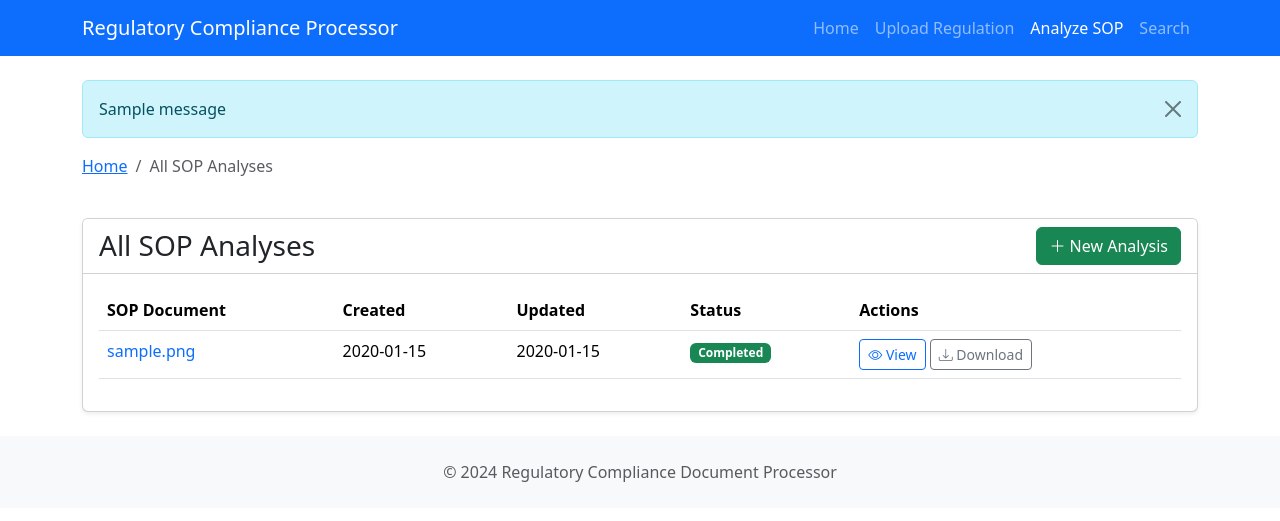
After one commit to interface-aaryan/take-home-task, a Flask app: page /all_analyses in a window 1280 px wide. The commit adds this page. Shown: the top 521 px of the page. Run offline with Flask 3, Linux system fonts and the light colour scheme; tables that the repository leaves empty hold one stand-in row (values such as "Sample post"); one stand-in notice (Sample message) is shown.

Commit message:
added sop caching

```diff
--- a/regulation_task/regulatory_compliance_processor/web/app.py
+++ b/regulation_task/regulatory_compliance_processor/web/app.py
@@ -223,24 +223,45 @@ def index():
     vector_stats = vector_store.get_stats()
     documents = document_store.get_all_documents(include_latest_version=True)
 
-    # Get recent analyses
+    # Get recent analyses from database
+    db_analyses = document_store.get_all_sop_analyses(limit=5)
+
+    # Convert to the format expected by the template
     recent_analyses = []
-    analysis_files = os.path.join(app.config['UPLOAD_FOLDER'], "analysis_*.json")
-    for file_path in sorted(glob.glob(analysis_files), key=os.path.getmtime, reverse=True)[:5]:
-        try:
+    for analysis in db_analyses:
+        recent_analyses.append({
+            "id": analysis["id"],
+            "filename": analysis["filename"],
+            "status": analysis["status"],
+            "timestamp": analysis["updated_at"]
+        })
+
+    # If we have fewer than 5 analyses from database, supplement with file-based ones
+    if len(recent_analyses) < 5:
+        analysis_files = os.path.join(app.config['UPLOAD_FOLDER'], "analysis_*.json")
+        for file_path in sorted(glob.glob(analysis_files), key=os.path.getmtime, reverse=True):
+            # Skip if we already have this analysis
             analysis_id = os.path.basename(file_path).replace("analysis_", "").replace(".json", "")
-            with open(file_path, 'r') as f:
-                analysis_data = json.load(f)
+            if any(a["id"] == analysis_id for a in recent_analyses):
+                continue
 
-            analysis_info = {
-                "id": analysis_id,
-                "filename": analysis_data.get("filename", os.path.basename(file_path)),
-                "status": analysis_data.get("status", "completed"),
-                "timestamp": analysis_data.get("timestamp", datetime.fromtimestamp(os.path.getmtime(file_path)).isoformat())
-            }
-            recent_analyses.append(analysis_info)
-        except Exception as e:
-            logger.error(f"Error loading analysis file {file_path}: {str(e)}")
+            try:
+                with open(file_path, 'r') as f:
+                    analysis_data = json.load(f)
+
+                analysis_info = {
+                    "id": analysis_id,
+                    "filename": analysis_data.get("filename", os.path.basename(file_path)),
+                    "status": analysis_data.get("status", "completed"),
+                    "timestamp": analysis_data.get("timestamp", datetime.fromtimestamp(os.path.getmtime(file_path)).isoformat())
+                }
+                recent_analyses.append(analysis_info)
+
+                # Stop if we have 5 analyses
+                if len(recent_analyses) >= 5:
+                    break
+            except Exception as e:
+                logger.error(f"Error loading analysis file {file_path}: {str(e)}")
 
     return render_template(
         'index.html',
@@ -354,14 +375,24 @@ def analyze_sop():
                 # Generate unique analysis ID
                 analysis_id = str(uuid.uuid4())
 
-                # Create a placeholder result file with processing status
+                # Create a placeholder in the database
+                current_time = datetime.now().isoformat()
                 processing_status = {
                     "status": "processing",
                     "filename": filename,
-                    "timestamp": datetime.now().isoformat(),
+                    "timestamp": current_time,
                     "message": "SOP analysis in progress. This page will automatically refresh."
                 }
 
+                # Add record to database with processing status
+                document_store.add_sop_analysis(
+                    analysis_id,
+                    filename,
+                    "processing",
+                    json.dumps(processing_status)
+                )
+
+                # Also create file for compatibility
                 analysis_file = os.path.join(app.config['UPLOAD_FOLDER'], f"analysis_{analysis_id}.json")
                 with open(analysis_file, 'w') as f:
                     json.dump(processing_status, f, indent=2)
@@ -456,6 +487,54 @@ def document_version(document_id, version_number):
 @app.route('/view_analysis/<analysis_id>')
 def view_analysis(analysis_id):
     """View compliance analysis results with status handling"""
+    # First try to get from database
+    analysis_record = document_store.get_sop_analysis(analysis_id)
+
+    if analysis_record:
+        # Get status from database record
+        status = analysis_record.get('status')
+
+        if status == 'processing':
+            # Analysis is still processing
+            try:
+                analysis_data = json.loads(analysis_record.get('result_json', '{}'))
+                return render_template('analysis_processing.html',
+                                      analysis_id=analysis_id,
+                                      filename=analysis_record.get('filename', 'SOP document'),
+                                      message=analysis_data.get('message', 'Processing in progress'))
+            except:
+                # If we can't parse the JSON, just show generic processing
+                return render_template('analysis_processing.html',
+                                      analysis_id=analysis_id,
+                                      filename=analysis_record.get('filename', 'SOP document'),
+                                      message='Processing in progress')
+
+        elif status == 'failed':
+            # Analysis failed
+            try:
+                analysis_data = json.loads(analysis_record.get('result_json', '{}'))
+                return render_template('analysis_failed.html',
+                                      analysis_id=analysis_id,
+                                      filename=analysis_record.get('filename', 'SOP document'),
+                                      error=analysis_data.get('error', 'Unknown error'))
+            except:
+                # If we can't parse the JSON, show generic error
+                return render_template('analysis_failed.html',
+                                      analysis_id=analysis_id,
+                                      filename=analysis_record.get('filename', 'SOP document'),
+                                      error='Unknown error occurred during analysis')
+
+        else:
+            # Analysis completed successfully
+            try:
+                analysis_data = json.loads(analysis_record.get('result_json', '{}'))
+                return render_template('view_analysis.html', analysis=analysis_data)
+            except Exception as e:
+                logger.error(f"Error parsing analysis JSON {analysis_id}: {str(e)}")
+                flash(f'Error loading analysis results: {str(e)}')
+                return redirect(url_for('index'))
+
+    # Fall back to file-based approach if not in database
     analysis_file = os.path.join(app.config['UPLOAD_FOLDER'], f"analysis_{analysis_id}.json")
 
     if not os.path.exists(analysis_file):
@@ -495,6 +574,55 @@ def all_documents():
     return render_template(
         'all_documents.html',
         documents=documents
+    )
+
+@app.route('/all_analyses')
+def all_analyses():
+    """View all SOP analyses"""
+    # Get all analyses from database
+    db_analyses = document_store.get_all_sop_analyses()
+
+    # Convert to the format expected by the template
+    analyses = []
+    for analysis in db_analyses:
+        analyses.append({
+            "id": analysis["id"],
+            "filename": analysis["filename"],
+            "status": analysis["status"],
+            "created_at": analysis["created_at"],
+            "updated_at": analysis["updated_at"]
+        })
+
+    # Supplement with file-based analyses that might not be in the database
+    analysis_files = os.path.join(app.config['UPLOAD_FOLDER'], "analysis_*.json")
+    for file_path in glob.glob(analysis_files):
+        analysis_id = os.path.basename(file_path).replace("analysis_", "").replace(".json", "")
+
+        # Skip if we already have this analysis
+        if any(a["id"] == analysis_id for a in analyses):
+            continue
+
+        try:
+            with open(file_path, 'r') as f:
+                analysis_data = json.load(f)
+
+            file_mtime = datetime.fromtimestamp(os.path.getmtime(file_path)).isoformat()
+            analyses.append({
+                "id": analysis_id,
+                "filename": analysis_data.get("filename", os.path.basename(file_path)),
+                "status": analysis_data.get("status", "completed"),
+                "created_at": analysis_data.get("timestamp", file_mtime),
+                "updated_at": file_mtime
+            })
+        except Exception as e:
+            logger.error(f"Error loading analysis file {file_path}: {str(e)}")
+
+    # Sort by updated_at
+    analyses.sort(key=lambda x: x["updated_at"], reverse=True)
+
+    return render_template(
+        'all_analyses.html',
+        analyses=analyses
     )
 
 @app.route('/search', methods=['GET', 'POST'])
--- /dev/null
+++ b/regulation_task/regulatory_compliance_processor/web/templates/all_analyses.html
@@ -0,0 +1,152 @@
+<!DOCTYPE html>
+<html lang="en">
+<head>
+    <meta charset="UTF-8">
+    <meta name="viewport" content="width=device-width, initial-scale=1.0">
+    <title>All SOP Analyses</title>
+    <link href="https://cdn.jsdelivr.net/npm/bootstrap@5.3.0-alpha1/dist/css/bootstrap.min.css" rel="stylesheet">
+    <link rel="stylesheet" href="https://cdn.jsdelivr.net/npm/bootstrap-icons@1.11.1/font/bootstrap-icons.css">
+    <style>
+        .analysis-card {
+            transition: transform 0.3s;
+            margin-bottom: 20px;
+        }
+        .analysis-card:hover {
+            transform: translateY(-5px);
+            box-shadow: 0 5px 15px rgba(0,0,0,0.1);
+        }
+        .status-badge {
+            margin-left: 10px;
+        }
+    </style>
+</head>
+<body>
+    <nav class="navbar navbar-expand-lg navbar-dark bg-primary">
+        <div class="container">
+            <a class="navbar-brand" href="/">Regulatory Compliance Processor</a>
+            <button class="navbar-toggler" type="button" data-bs-toggle="collapse" data-bs-target="#navbarNav">
+                <span class="navbar-toggler-icon"></span>
+            </button>
+            <div class="collapse navbar-collapse" id="navbarNav">
+                <ul class="navbar-nav ms-auto">
+                    <li class="nav-item">
+                        <a class="nav-link" href="/">Home</a>
+                    </li>
+                    <li class="nav-item">
+                        <a class="nav-link" href="/upload_regulatory">Upload Regulation</a>
+                    </li>
+                    <li class="nav-item">
+                        <a class="nav-link active" href="/analyze_sop">Analyze SOP</a>
+                    </li>
+                    <li class="nav-item">
+                        <a class="nav-link" href="/search">Search</a>
+                    </li>
+                </ul>
+            </div>
+        </div>
+    </nav>
+
+    <div class="container my-4">
+        {% with messages = get_flashed_messages() %}
+            {% if messages %}
+                {% for message in messages %}
+                    <div class="alert alert-info alert-dismissible fade show">
+                        {{ message }}
+                        <button type="button" class="btn-close" data-bs-dismiss="alert"></button>
+                    </div>
+                {% endfor %}
+            {% endif %}
+        {% endwith %}
+
+        <div class="row mb-4">
+            <div class="col-12">
+                <nav aria-label="breadcrumb">
+                    <ol class="breadcrumb">
+                        <li class="breadcrumb-item"><a href="/">Home</a></li>
+                        <li class="breadcrumb-item active">All SOP Analyses</li>
+                    </ol>
+                </nav>
+            </div>
+        </div>
+
+        <div class="row mb-4">
+            <div class="col-12">
+                <div class="card shadow-sm">
+                    <div class="card-header bg-white d-flex justify-content-between align-items-center">
+                        <h3 class="mb-0">All SOP Analyses</h3>
+                        <a href="/analyze_sop" class="btn btn-success">
+                            <i class="bi bi-plus-lg"></i> New Analysis
+                        </a>
+                    </div>
+                    <div class="card-body">
+                        {% if analyses %}
+                            <div class="table-responsive">
+                                <table class="table table-hover">
+                                    <thead>
+                                        <tr>
+                                            <th>SOP Document</th>
+                                            <th>Created</th>
+                                            <th>Updated</th>
+                                            <th>Status</th>
+                                            <th>Actions</th>
+                                        </tr>
+                                    </thead>
+                                    <tbody>
+                                        {% for analysis in analyses %}
+                                            <tr>
+                                                <td>
+                                                    <a href="/view_analysis/{{ analysis.id }}" class="text-decoration-none">
+                                                        {{ analysis.filename }}
+                                                    </a>
+                                                </td>
+                                                <td>{{ analysis.created_at }}</td>
+                                                <td>{{ analysis.updated_at }}</td>
+                                                <td>
+                                                    {% if analysis.status == 'processing' %}
+                                                        <span class="badge bg-warning text-dark">Processing</span>
+                                                    {% elif analysis.status == 'failed' %}
+                                                        <span class="badge bg-danger">Failed</span>
+                                                    {% else %}
+                                                        <span class="badge bg-success">Completed</span>
+                                                    {% endif %}
+                                                </td>
+                                                <td>
+                                                    <a href="/view_analysis/{{ analysis.id }}" class="btn btn-sm btn-outline-primary">
+                                                        <i class="bi bi-eye"></i> View
+                                                    </a>
+                                                    <a href="/download_report/{{ analysis.id }}" class="btn btn-sm btn-outline-secondary">
+                                                        <i class="bi bi-download"></i> Download
+                                                    </a>
+                                                </td>
+                                            </tr>
+                                        {% endfor %}
+                                    </tbody>
+                                </table>
+                            </div>
+                        {% else %}
+                            <div class="text-center my-5">
+                                <p class="text-muted">No SOP analyses found.</p>
+                                <a href="/analyze_sop" class="btn btn-success mt-3">Analyze SOP Document</a>
+                            </div>
+                        {% endif %}
+                    </div>
+                </div>
+            </div>
+        </div>
+    </div>
+
+    <footer class="bg-light py-4 mt-auto">
+        <div class="container">
+            <div class="row">
+                <div class="col-12 text-center">
+                    <p class="text-muted mb-0">
+                        &copy; 2024 Regulatory Compliance Document Processor
+                    </p>
+                </div>
+            </div>
+        </div>
+    </footer>
+
+    <script src="https://cdn.jsdelivr.net/npm/bootstrap@5.3.0-alpha1/dist/js/bootstrap.bundle.min.js"></script>
+</body>
+</html>
--- a/regulation_task/regulatory_compliance_processor/web/templates/index.html
+++ b/regulation_task/regulatory_compliance_processor/web/templates/index.html
@@ -190,6 +190,11 @@
                                     </p>
                                 </div>
                             {% endfor %}
+                            {% if recent_analyses|length > 3 %}
+                                <div class="text-center mt-3">
+                                    <a href="/all_analyses" class="btn btn-sm btn-outline-secondary">View All</a>
+                                </div>
+                            {% endif %}
                         {% else %}
                             <p class="text-center text-muted my-4">No SOP analyses yet.</p>
                             <div class="text-center">
```
